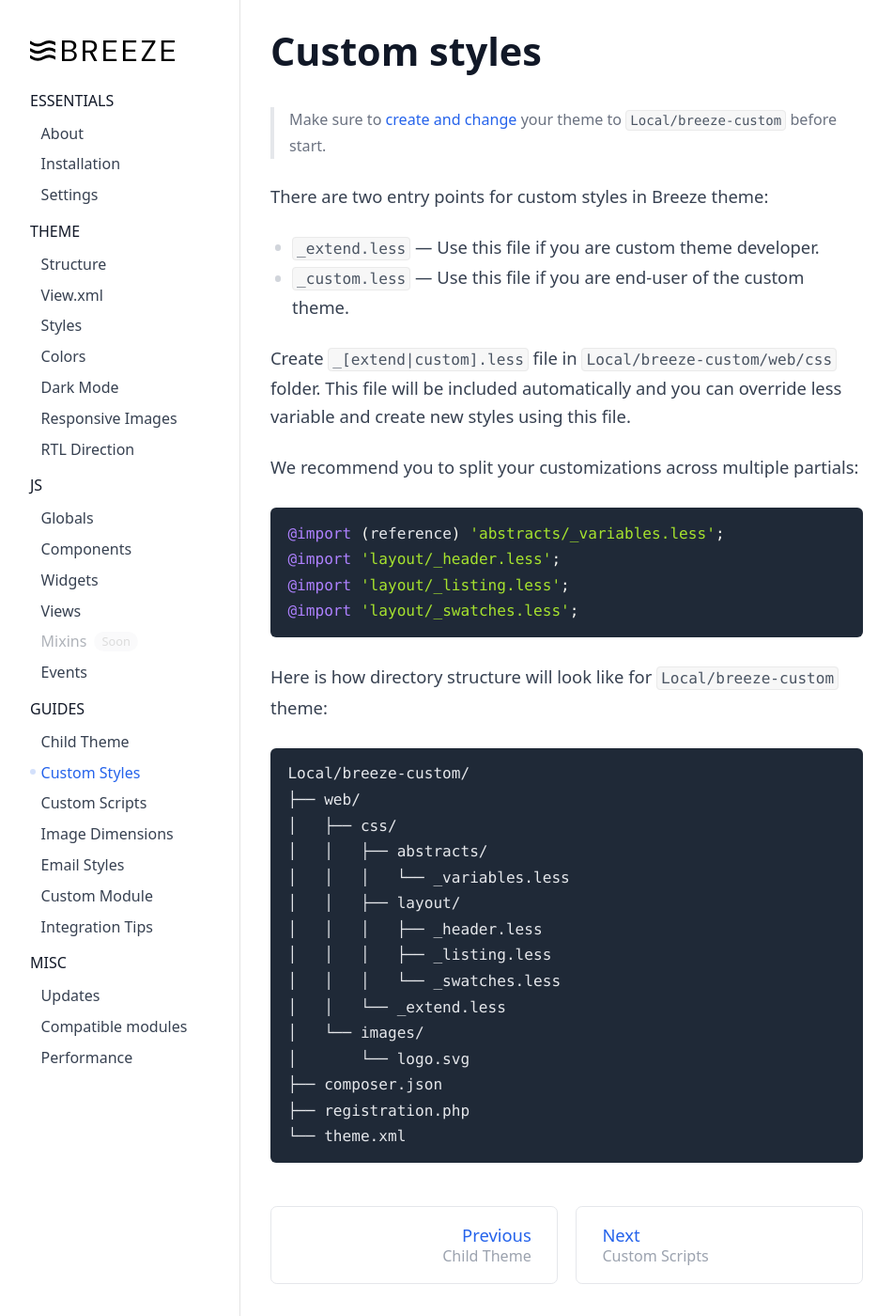
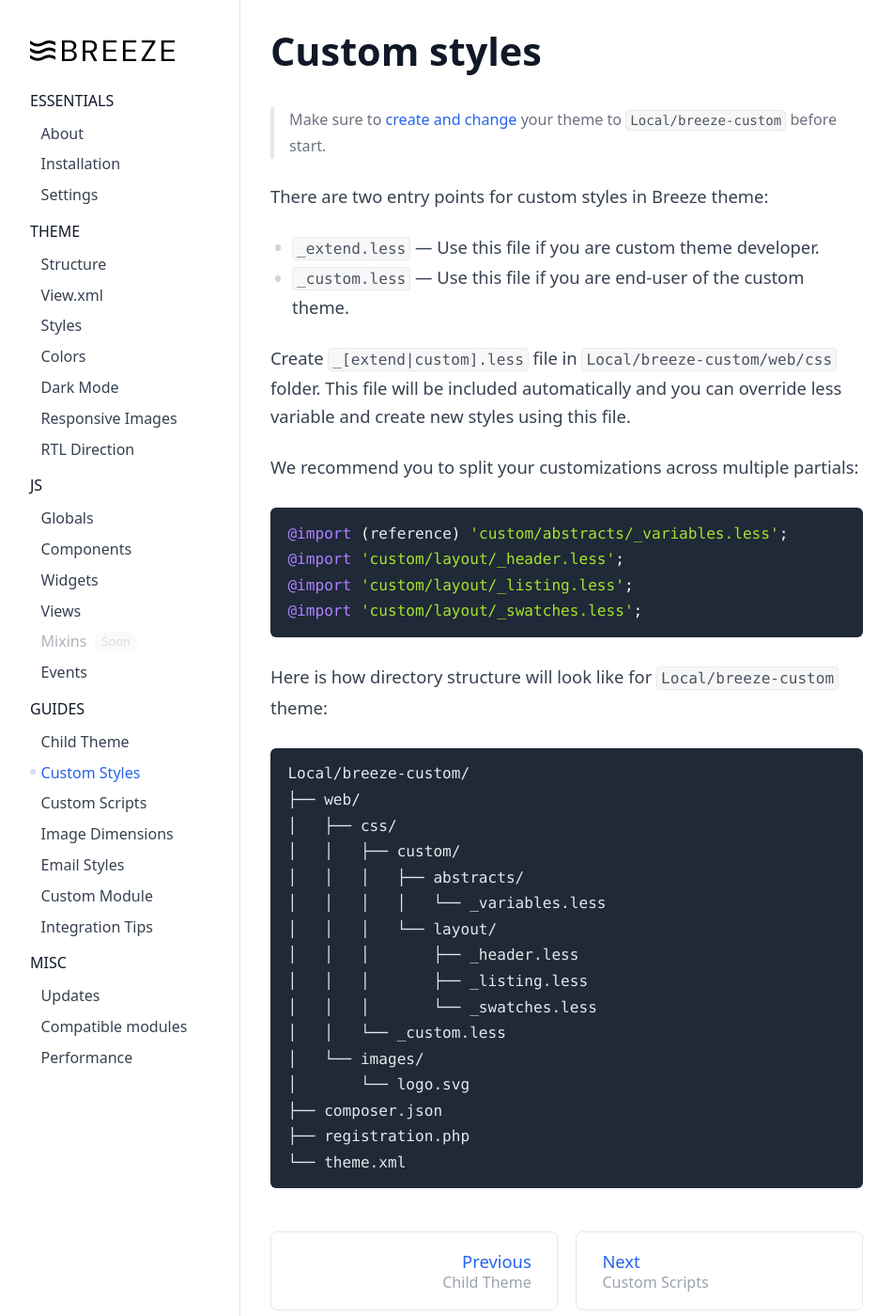
Before and after one commit to breezefront/breezefront.com, a Jekyll site: the page built from collections/_guides/custom-styles.md, in a window 1280 px wide and 1400 px high. Shown: the whole window at 94% size, without its empty margins (0-951 px from the left). Built offline with Jekyll 4.4.1, drawn with Linux system fonts in a browser that asks for light colours.

Commit message:
Prevent less collisions with parent theme

````diff
--- a/collections/_guides/custom-styles.md
+++ b/collections/_guides/custom-styles.md
@@ -22,10 +22,10 @@ styles using this file.
 We recommend you to split your customizations across multiple partials:
 
 ```scss
-@import (reference) 'abstracts/_variables.less';
-@import 'layout/_header.less';
-@import 'layout/_listing.less';
-@import 'layout/_swatches.less';
+@import (reference) 'custom/abstracts/_variables.less';
+@import 'custom/layout/_header.less';
+@import 'custom/layout/_listing.less';
+@import 'custom/layout/_swatches.less';
 ```
 
 Here is how directory structure will look like for `Local/breeze-custom` theme:
@@ -34,13 +34,14 @@ Here is how directory structure will look like for `Local/breeze-custom` theme:
 Local/breeze-custom/
 ├── web/
 │   ├── css/
-│   │   ├── abstracts/
-│   │   │   └── _variables.less
-│   │   ├── layout/
-│   │   │   ├── _header.less
-│   │   │   ├── _listing.less
-│   │   │   └── _swatches.less
-│   │   └── _extend.less
+│   │   ├── custom/
+│   │   │   ├── abstracts/
+│   │   │   │   └── _variables.less
+│   │   │   └── layout/
+│   │   │       ├── _header.less
+│   │   │       ├── _listing.less
+│   │   │       └── _swatches.less
+│   │   └── _custom.less
 │   └── images/
 │       └── logo.svg
 ├── composer.json
````
